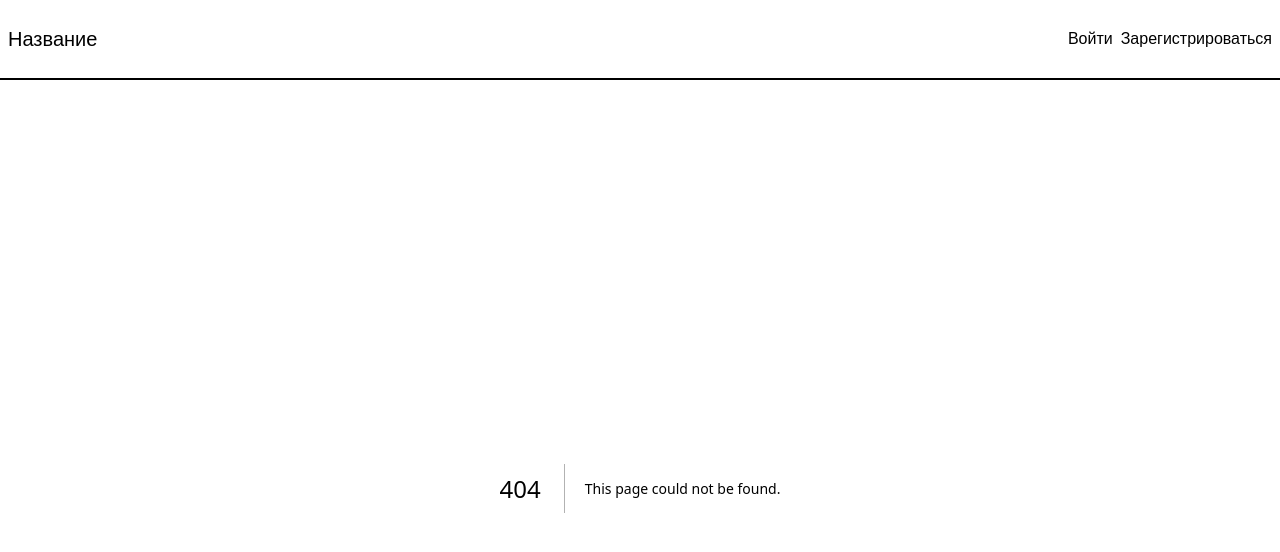
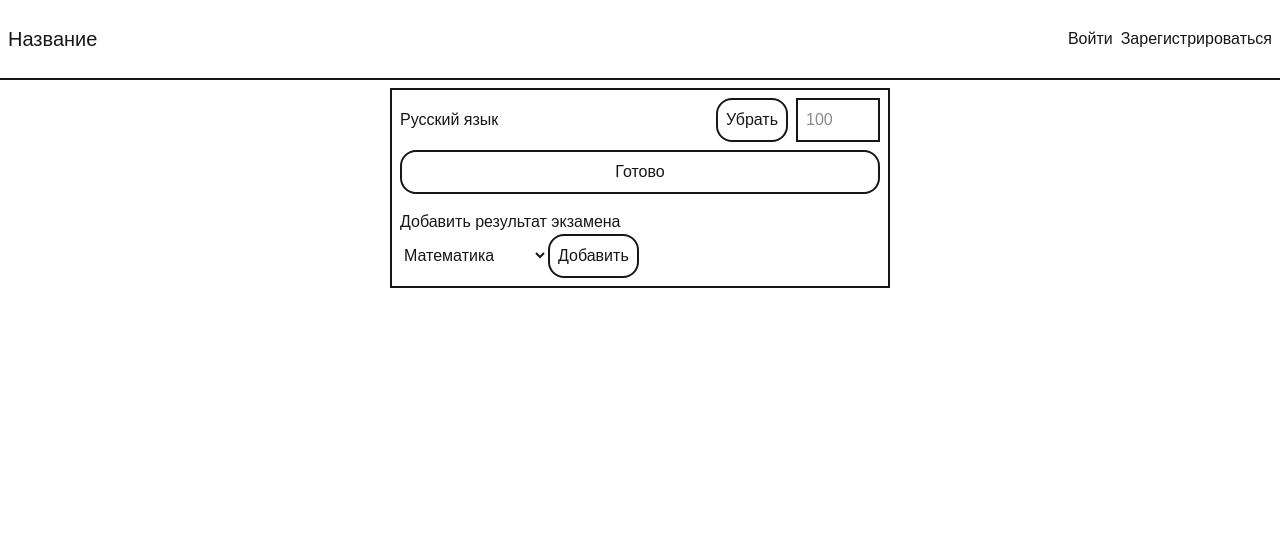
Before and after one commit to lghtlsss/enrollee-2026, a Next.js app in the folder frontend/: page /enter-exams-result in a window 1280 px wide. Before the commit this address had no page. Shown: the top 552 px of the page. Built offline with nearby package versions, Linux system fonts and the light colour scheme.

Commit message:
починил авторизацию и добавил возможность выставлять оценки за экзамен

```diff
--- /dev/null
+++ b/frontend/src/app/enter-exams-result/page.tsx
@@ -0,0 +1,6 @@
+import { EnterExamsResultForm } from '@/components/user/exams-result/enter-exams-result-form';
+
+const EnterExamsResultPage = () => {
+  return <EnterExamsResultForm />;
+};
+export default EnterExamsResultPage;
--- a/frontend/src/components/auth/login-form.tsx
+++ b/frontend/src/components/auth/login-form.tsx
@@ -1,6 +1,6 @@
 'use client';
 import { LOGIN_URL } from '@/utils/constants';
-import { QueryClient, useMutation } from '@tanstack/react-query';
+import { useMutation, useQueryClient } from '@tanstack/react-query';
 import { useRouter } from 'next/navigation';
 import { SubmitEvent, useState } from 'react';
 import { Button } from '../ui/button';
@@ -23,7 +23,7 @@ const login = async ({ email, password }: { email: string; password: string }) =
 export const LoginForm = () => {
   const [errorMessage, setErrorMessage] = useState<string | null>(null);
   const router = useRouter();
-  const queryClient = new QueryClient();
+  const queryClient = useQueryClient();
   const { isPending, mutate } = useMutation({
     mutationFn: login,
     onSuccess: data => {
--- a/frontend/src/components/header.tsx
+++ b/frontend/src/components/header.tsx
@@ -6,8 +6,10 @@ import { Link } from './ui/link';
 export const Header = () => {
   const { data, isPending } = useQuery({
     queryKey: ['user'],
+    staleTime: Infinity,
     queryFn: getUser,
   });
+  console.log(data);
   return (
     <header className="flex h-20 items-center justify-between border-b-2 p-2">
       <Link href="/">
--- a/frontend/src/components/ui/Button.tsx
+++ b/frontend/src/components/ui/Button.tsx
@@ -2,13 +2,14 @@ import { ButtonHTMLAttributes, DetailedHTMLProps, ReactNode } from 'react';
 
 export const Button = ({
   children,
+  className,
   ...props
 }: DetailedHTMLProps<ButtonHTMLAttributes<HTMLButtonElement>, HTMLButtonElement> & {
   children: ReactNode;
 }) => {
   return (
     <button
-      className="cursor-pointer rounded-2xl border-2 p-2 transition duration-150 hover:bg-gray-800"
+      className={`cursor-pointer rounded-2xl border-2 p-2 transition duration-150 hover:bg-gray-800 ${className}`}
       {...props}>
       {children}
     </button>
--- a/frontend/src/components/ui/input.tsx
+++ b/frontend/src/components/ui/input.tsx
@@ -1,7 +1,8 @@
 import { DetailedHTMLProps, InputHTMLAttributes } from 'react';
 
 export const Input = ({
+  className,
   ...props
 }: DetailedHTMLProps<InputHTMLAttributes<HTMLInputElement>, HTMLInputElement>) => {
-  return <input className="border-2 p-2" {...props} />;
+  return <input className={`border-2 p-2 ${className}`} {...props} />;
 };
--- /dev/null
+++ b/frontend/src/components/user/exams-result/add-exam-result-button.tsx
@@ -0,0 +1,36 @@
+import { Button } from '@/components/ui/button';
+import { subjectToName } from '@/utils/constants';
+import { SubmitEvent } from 'react';
+
+export const AddExamResultButton = ({
+  existingResults,
+  addExam,
+}: {
+  existingResults: string[];
+  addExam: (exam: string) => void;
+}) => {
+  const handleSubmit = (e: SubmitEvent<HTMLFormElement>) => {
+    e.preventDefault();
+    const formData = new FormData(e.target);
+    const exam = formData.get('exam')?.toString();
+    if (!exam) {
+      return;
+    }
+    addExam(exam);
+  };
+  return (
+    <form onSubmit={handleSubmit}>
+      <p>Добавить результат экзамена</p>
+      <select required={true} id="exam" name="exam">
+        {Object.keys(subjectToName)
+          .filter(item => !existingResults.includes(item))
+          .map(item => (
+            <option key={item} value={item}>
+              {subjectToName[item as keyof typeof subjectToName]}
+            </option>
+          ))}
+      </select>
+      <Button type="submit">Добавить</Button>
+    </form>
+  );
+};
--- /dev/null
+++ b/frontend/src/components/user/exams-result/enter-exams-result-form.tsx
@@ -0,0 +1,68 @@
+'use client';
+import { Button } from '@/components/ui/button';
+import { subjectToName } from '@/utils/constants';
+import { ExamsScore, User } from '@/utils/types';
+import { useQueryClient } from '@tanstack/react-query';
+import { SubmitEvent, useState } from 'react';
+import { Input } from '../../ui/input';
+import { AddExamResultButton } from './add-exam-result-button';
+
+export const EnterExamsResultForm = () => {
+  const [exams, setExams] = useState<string[]>(['russian']);
+  const queryClient = useQueryClient();
+
+  const handleSubmit = (e: SubmitEvent<HTMLFormElement>) => {
+    e.preventDefault();
+
+    const newExams: ExamsScore = {};
+    const formData = new FormData(e.target);
+    for (const [name, value] of formData.entries()) {
+      newExams[name as keyof typeof newExams] = Number(value.toString());
+    }
+    // fetch(https://change-user-results);
+    queryClient.setQueryData(['user'], (oldUser: User) => {
+      console.log(oldUser);
+      if (!oldUser) return oldUser;
+
+      return {
+        ...oldUser,
+        examsScore: newExams,
+      };
+    });
+  };
+
+  const addExam = (exam: string) => {
+    setExams([exam, ...exams]);
+  };
+
+  const removeExam = (exam: string) => {
+    setExams(exams.filter(item => item != exam));
+  };
+  return (
+    <div className="mx-auto flex w-125 flex-col gap-4 border-2 p-2">
+      <form className="flex flex-col gap-2" onSubmit={handleSubmit}>
+        {exams.map(item => (
+          <div key={item} className="flex items-center justify-between">
+            <p>{subjectToName[item as keyof typeof subjectToName]}</p>
+            <div className="flex gap-2">
+              <Button type="button" onClick={e => removeExam(item)}>
+                Убрать
+              </Button>
+              <Input
+                max={100}
+                min={0}
+                type="number"
+                placeholder="100"
+                required={true}
+                id={item}
+                name={item}
+              />
+            </div>
+          </div>
+        ))}
+        <Button type="submit">Готово</Button>
+      </form>
+      <AddExamResultButton existingResults={exams} addExam={addExam} />
+    </div>
+  );
+};
```
